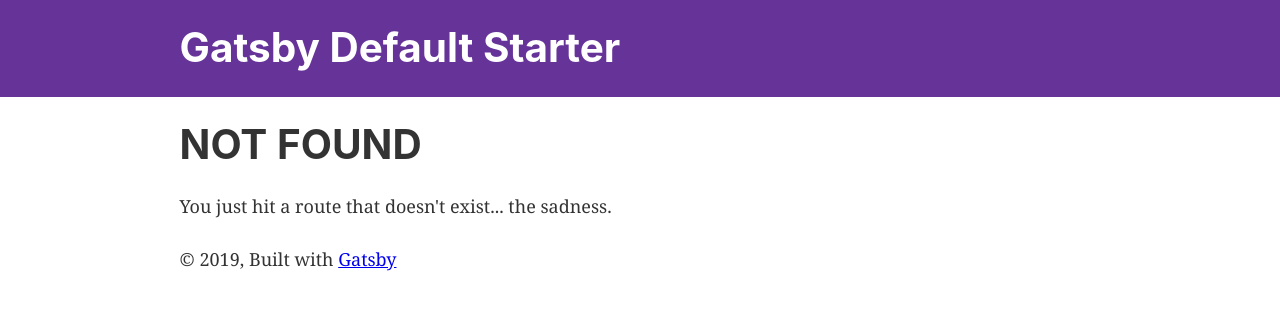
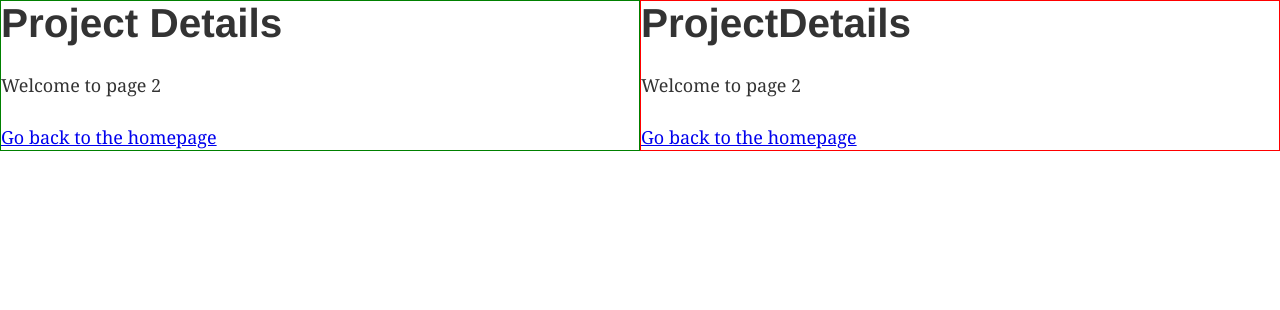
Before and after one commit to kauffmanes/intrepidem8, a Gatsby site: page /project-details in a window 1280 px wide. Before the commit this address had no page. Built offline with nearby package versions, Linux system fonts and the light colour scheme; Gatsby itself is replaced by a stand-in of ours.

Commit message:
working on projects page

```diff
--- a/gatsby-config.js
+++ b/gatsby-config.js
@@ -1,8 +1,8 @@
 module.exports = {
   siteMetadata: {
-    title: `Gatsby Default Starter`,
-    description: `Kick off your next, great Gatsby project with this default starter. This barebones starter ships with the main Gatsby configuration files you might need.`,
-    author: `@gatsbyjs`,
+    title: `intrepidem`,
+    description: `The 8th edition of the personal portfolio of Emily Kauffman`,
+    author: `Emily Kauffman`,
   },
   plugins: [
     `gatsby-plugin-react-helmet`,
@@ -27,6 +27,12 @@ module.exports = {
         icon: `src/images/gatsby-icon.png`, // This path is relative to the root of the site.
       },
     },
+    {
+      resolve: `gatsby-plugin-typography`,
+      options: {
+        pathToConfigModule: `src/utils/typography`,
+      },
+    },
     // this (optional) plugin enables Progressive Web App + Offline functionality
     // To learn more, visit: https://gatsby.dev/offline
     // `gatsby-plugin-offline`,
--- a/package.json
+++ b/package.json
@@ -11,12 +11,16 @@
     "gatsby-plugin-offline": "^2.1.1",
     "gatsby-plugin-react-helmet": "^3.0.12",
     "gatsby-plugin-sharp": "^2.1.3",
+    "gatsby-plugin-typography": "^2.2.13",
     "gatsby-source-filesystem": "^2.0.37",
     "gatsby-transformer-sharp": "^2.1.21",
     "prop-types": "^15.7.2",
     "react": "^16.8.6",
     "react-dom": "^16.8.6",
-    "react-helmet": "^5.2.1"
+    "react-helmet": "^5.2.1",
+    "react-typography": "^0.16.19",
+    "typography": "^0.16.19",
+    "typography-theme-alton": "^0.16.19"
   },
   "devDependencies": {
     "prettier": "^1.17.1"
--- a/src/components/header.js
+++ b/src/components/header.js
@@ -3,26 +3,15 @@ import PropTypes from "prop-types"
 import React from "react"
 
 const Header = ({ siteTitle }) => (
-  <header
-    style={{
-      background: `rebeccapurple`,
-      marginBottom: `1.45rem`,
-    }}
-  >
+  <header>
     <div
       style={{
-        margin: `0 auto`,
-        maxWidth: 960,
-        padding: `1.45rem 1.0875rem`,
+
       }}
     >
       <h1 style={{ margin: 0 }}>
         <Link
           to="/"
-          style={{
-            color: `white`,
-            textDecoration: `none`,
-          }}
         >
           {siteTitle}
         </Link>
--- a/src/components/layout.css
+++ b/src/components/layout.css
@@ -230,8 +230,8 @@ h1 {
   padding-top: 0;
   margin-bottom: 1.45rem;
   color: inherit;
-  font-family: -apple-system, BlinkMacSystemFont, Segoe UI, Roboto, Oxygen,
-    Ubuntu, Cantarell, Fira Sans, Droid Sans, Helvetica Neue, sans-serif;
+  /* font-family: -apple-system, BlinkMacSystemFont, Segoe UI, Roboto, Oxygen, */
+    /* Ubuntu, Cantarell, Fira Sans, Droid Sans, Helvetica Neue, sans-serif; */
   font-weight: bold;
   text-rendering: optimizeLegibility;
   font-size: 2.25rem;
--- a/src/components/layout.js
+++ b/src/components/layout.js
@@ -9,41 +9,17 @@ import React from "react"
 import PropTypes from "prop-types"
 import { StaticQuery, graphql } from "gatsby"
 
-import Header from "./header"
 import "./layout.css"
 
 const Layout = ({ children }) => (
-  <StaticQuery
-    query={graphql`
-      query SiteTitleQuery {
-        site {
-          siteMetadata {
-            title
-          }
-        }
-      }
-    `}
-    render={data => (
-      <>
-        <Header siteTitle={data.site.siteMetadata.title} />
-        <div
-          style={{
-            margin: `0 auto`,
-            maxWidth: 960,
-            padding: `0px 1.0875rem 1.45rem`,
-            paddingTop: 0,
-          }}
-        >
-          <main>{children}</main>
-          <footer>
-            © {new Date().getFullYear()}, Built with
-            {` `}
-            <a href="https://www.gatsbyjs.org">Gatsby</a>
-          </footer>
-        </div>
-      </>
-    )}
-  />
+  <div>
+    <main>{children}</main>
+    {/* <footer>
+      © {new Date().getFullYear()}, Built with
+      {` `}
+      <a href="https://www.gatsbyjs.org">Gatsby</a>
+    </footer> */}
+  </div>
 )
 
 Layout.propTypes = {
--- /dev/null
+++ b/src/pages/project-details.js
@@ -0,0 +1,39 @@
+import React from "react"
+import { Link } from "gatsby"
+
+import Layout from "../components/layout"
+import SEO from "../components/seo"
+
+const page = {
+  display: 'flex'
+}
+
+const rightCol = {
+  flex: 1,
+  border: 'solid 1px red'
+}
+const leftCol = {
+  flex: 1,
+  border: 'solid 1px green'
+}
+
+const ProjectDetails = () => (
+  <Layout>
+    <SEO title="Project Details" />
+    <div style={page}>
+      <div style={leftCol}>
+      <h1>Project Details</h1>
+    <p>Welcome to page 2</p>
+    <Link to="/">Go back to the homepage</Link>
+      </div>
+      <div style={rightCol}>
+        <h1>ProjectDetails</h1>
+        <p>Welcome to page 2</p>
+        <Link to="/">Go back to the homepage</Link>
+      </div>
+    </div>
+
+  </Layout>
+)
+
+export default ProjectDetails
--- /dev/null
+++ b/src/utils/typography.js
@@ -0,0 +1,7 @@
+import Typography from "typography"
+import altonTheme from "typography-theme-alton"
+
+const typography = new Typography(altonTheme)
+
+export const { scale, rhythm, options } = typography
+export default typography
```
Also changed, not shown: src/components/logo.js (added, +28 -0 lines), src/components/projectPreview.js (added, +30 -0 lines), src/pages/index.js (+1 -6 lines), src/pages/page-2.js (deleted, +0 -16 lines), src/pages/projects.js (added, +60 -0 lines), src/images/expedient.png (added), 2 other files.
